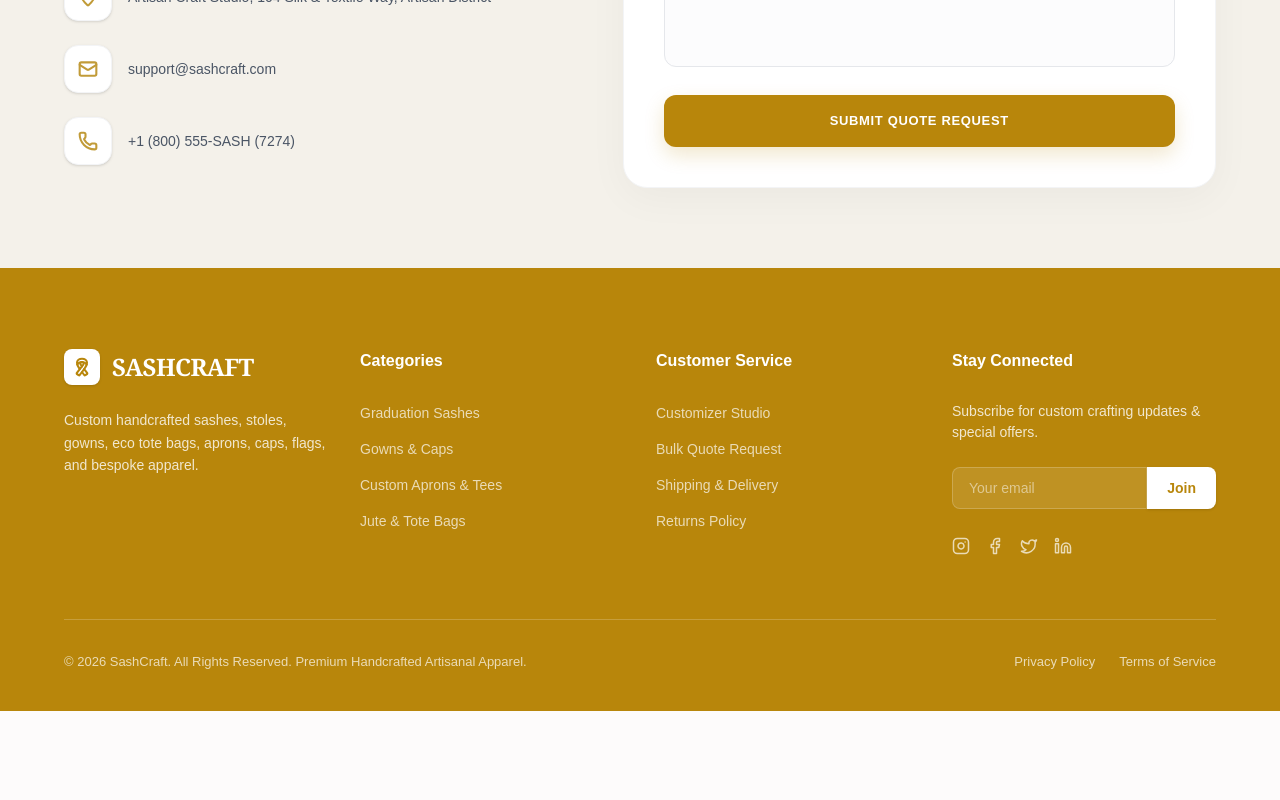
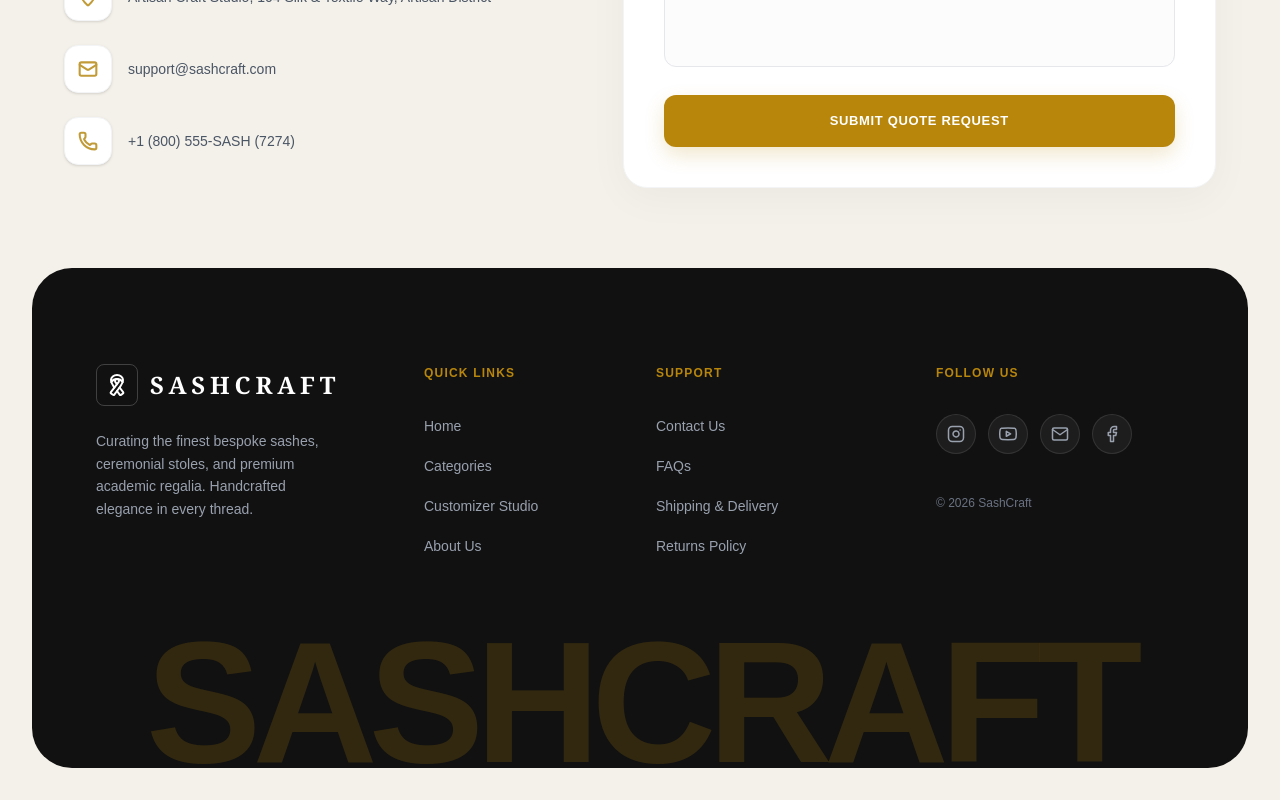
Before and after one commit to aman-2904/Sashcraft, a Next.js app: page / in a window 1280 px wide. Shown: the part 3823-4623 px from the top of the page. Before the commit the page ends 4534 px from the top, so only its background shows below. Built offline with nearby package versions, Linux system fonts and the light colour scheme.

Commit message:
refactor: redesign footer component with dark theme and updated layout

```diff
--- a/src/components/Footer.tsx
+++ b/src/components/Footer.tsx
@@ -3,93 +3,82 @@ import { Ribbon } from 'lucide-react';
 
 export default function Footer() {
   return (
-    <footer className="relative w-full border-t border-[#b8860b] bg-[#b8860b] overflow-hidden">
+    <div className="w-full bg-[#f4f1ea] px-4 pb-4 md:px-8 md:pb-8">
+      <footer className="relative w-full bg-[#111111] rounded-[30px] md:rounded-[40px] overflow-hidden pt-16 md:pt-24 flex flex-col justify-between">
 
-      <div className="max-w-[1400px] mx-auto px-8 md:px-16 pt-20 pb-10">
-        <div className="grid grid-cols-1 md:grid-cols-2 lg:grid-cols-4 gap-12 lg:gap-8 mb-16">
+        <div className="max-w-[1400px] mx-auto px-8 md:px-16 w-full">
+          <div className="grid grid-cols-1 md:grid-cols-2 lg:grid-cols-4 gap-12 lg:gap-8 mb-16 relative z-10">
 
             {/* Brand Info */}
             <div className="flex flex-col gap-6">
               <div className="flex items-center gap-3">
-              <div className="bg-white p-2 rounded-lg text-[#b8860b] shadow-sm">
-                <Ribbon size={20} strokeWidth={2.5} />
+                <div className="bg-transparent border border-white/20 p-2 rounded-lg text-white">
+                  <Ribbon size={24} strokeWidth={2} />
                 </div>
-              <span className="font-serif text-2xl font-bold tracking-tight text-white">
+                <span className="font-serif text-2xl font-bold tracking-[0.2em] text-white">
                   SASHCRAFT
                 </span>
               </div>
-            <p className="text-white/80 text-[14px] leading-relaxed">
-              Custom handcrafted sashes, stoles, gowns, eco tote bags, aprons, caps, flags, and bespoke apparel.
+              <p className="text-gray-400 text-[14px] leading-relaxed max-w-sm">
+                Curating the finest bespoke sashes, ceremonial stoles, and premium academic regalia. Handcrafted elegance in every thread.
               </p>
             </div>
 
-          {/* Categories */}
-          <div className="flex flex-col gap-5">
-            <h4 className="font-bold text-white mb-2">Categories</h4>
-            <ul className="flex flex-col gap-3">
-              <li><a href="#" className="text-white/70 hover:text-white text-[14px] transition-colors">Graduation Sashes</a></li>
-              <li><a href="#" className="text-white/70 hover:text-white text-[14px] transition-colors">Gowns & Caps</a></li>
-              <li><a href="#" className="text-white/70 hover:text-white text-[14px] transition-colors">Custom Aprons & Tees</a></li>
-              <li><a href="#" className="text-white/70 hover:text-white text-[14px] transition-colors">Jute & Tote Bags</a></li>
+            {/* Quick Links */}
+            <div className="flex flex-col gap-6 lg:ml-12">
+              <h4 className="font-bold text-[#b8860b] text-[12px] tracking-widest uppercase mb-2">Quick Links</h4>
+              <ul className="flex flex-col gap-4">
+                <li><a href="#" className="text-gray-400 hover:text-white text-[14px] font-medium transition-colors">Home</a></li>
+                <li><a href="#" className="text-gray-400 hover:text-white text-[14px] font-medium transition-colors">Categories</a></li>
+                <li><a href="#" className="text-gray-400 hover:text-white text-[14px] font-medium transition-colors">Customizer Studio</a></li>
+                <li><a href="#" className="text-gray-400 hover:text-white text-[14px] font-medium transition-colors">About Us</a></li>
               </ul>
             </div>
 
-          {/* Customer Service */}
-          <div className="flex flex-col gap-5">
-            <h4 className="font-bold text-white mb-2">Customer Service</h4>
-            <ul className="flex flex-col gap-3">
-              <li><a href="#" className="text-white/70 hover:text-white text-[14px] transition-colors">Customizer Studio</a></li>
-              <li><a href="#" className="text-white/70 hover:text-white text-[14px] transition-colors">Bulk Quote Request</a></li>
-              <li><a href="#" className="text-white/70 hover:text-white text-[14px] transition-colors">Shipping & Delivery</a></li>
-              <li><a href="#" className="text-white/70 hover:text-white text-[14px] transition-colors">Returns Policy</a></li>
+            {/* Support */}
+            <div className="flex flex-col gap-6">
+              <h4 className="font-bold text-[#b8860b] text-[12px] tracking-widest uppercase mb-2">Support</h4>
+              <ul className="flex flex-col gap-4">
+                <li><a href="#" className="text-gray-400 hover:text-white text-[14px] font-medium transition-colors">Contact Us</a></li>
+                <li><a href="#" className="text-gray-400 hover:text-white text-[14px] font-medium transition-colors">FAQs</a></li>
+                <li><a href="#" className="text-gray-400 hover:text-white text-[14px] font-medium transition-colors">Shipping & Delivery</a></li>
+                <li><a href="#" className="text-gray-400 hover:text-white text-[14px] font-medium transition-colors">Returns Policy</a></li>
               </ul>
             </div>
 
-          {/* Stay Connected */}
-          <div className="flex flex-col gap-5">
-            <h4 className="font-bold text-white mb-2">Stay Connected</h4>
-            <p className="text-white/80 text-[14px]">
-              Subscribe for custom crafting updates & special offers.
-            </p>
-            <div className="flex mt-1">
-              <input
-                type="email"
-                placeholder="Your email"
-                className="bg-white/10 border border-white/20 rounded-l-lg px-4 py-2.5 text-sm w-full text-white placeholder:text-white/50 focus:outline-none focus:border-white/50 focus:bg-white/20 transition-all"
-              />
-              <button className="bg-white hover:bg-white/90 text-[#b8860b] px-5 py-2.5 rounded-r-lg font-bold text-sm transition-colors shadow-sm">
-                Join
-              </button>
-            </div>
-            <div className="flex items-center gap-4 mt-2">
-              <a href="#" className="text-white/70 hover:text-white transition-colors">
+            {/* Follow Us */}
+            <div className="flex flex-col gap-6">
+              <h4 className="font-bold text-[#b8860b] text-[12px] tracking-widest uppercase mb-2">Follow Us</h4>
+              <div className="flex items-center gap-3">
+                <a href="#" className="w-10 h-10 rounded-full bg-white/5 border border-white/10 flex items-center justify-center text-gray-400 hover:bg-[#b8860b] hover:text-white hover:border-[#b8860b] transition-all">
                   <svg width="18" height="18" viewBox="0 0 24 24" fill="none" stroke="currentColor" strokeWidth="2" strokeLinecap="round" strokeLinejoin="round"><rect width="20" height="20" x="2" y="2" rx="5" ry="5" /><path d="M16 11.37A4 4 0 1 1 12.63 8 4 4 0 0 1 16 11.37z" /><line x1="17.5" x2="17.51" y1="6.5" y2="6.5" /></svg>
                 </a>
-              <a href="#" className="text-white/70 hover:text-white transition-colors">
+                <a href="#" className="w-10 h-10 rounded-full bg-white/5 border border-white/10 flex items-center justify-center text-gray-400 hover:bg-[#b8860b] hover:text-white hover:border-[#b8860b] transition-all">
+                  <svg width="18" height="18" viewBox="0 0 24 24" fill="none" stroke="currentColor" strokeWidth="2" strokeLinecap="round" strokeLinejoin="round"><path d="M22.54 6.42a2.78 2.78 0 0 0-1.94-2C18.88 4 12 4 12 4s-6.88 0-8.6.46a2.78 2.78 0 0 0-1.94 2A29 29 0 0 0 1 11.75a29 29 0 0 0 .46 5.33 2.78 2.78 0 0 0 1.94 2c1.72.46 8.6.46 8.6.46s6.88 0 8.6-.46a2.78 2.78 0 0 0 1.94-2 29 29 0 0 0 .46-5.33 29 29 0 0 0-.46-5.33z" /><polygon points="9.75 15.02 15.5 11.75 9.75 8.48 9.75 15.02" /></svg>
+                </a>
+                <a href="#" className="w-10 h-10 rounded-full bg-white/5 border border-white/10 flex items-center justify-center text-gray-400 hover:bg-[#b8860b] hover:text-white hover:border-[#b8860b] transition-all">
+                  <svg width="18" height="18" viewBox="0 0 24 24" fill="none" stroke="currentColor" strokeWidth="2" strokeLinecap="round" strokeLinejoin="round"><path d="M4 4h16c1.1 0 2 .9 2 2v12c0 1.1-.9 2-2 2H4c-1.1 0-2-.9-2-2V6c0-1.1.9-2 2-2z" /><polyline points="22,6 12,13 2,6" /></svg>
+                </a>
+                <a href="#" className="w-10 h-10 rounded-full bg-white/5 border border-white/10 flex items-center justify-center text-gray-400 hover:bg-[#b8860b] hover:text-white hover:border-[#b8860b] transition-all">
                   <svg width="18" height="18" viewBox="0 0 24 24" fill="none" stroke="currentColor" strokeWidth="2" strokeLinecap="round" strokeLinejoin="round"><path d="M18 2h-3a5 5 0 0 0-5 5v3H7v4h3v8h4v-8h3l1-4h-4V7a1 1 0 0 1 1-1h3z" /></svg>
                 </a>
-              <a href="#" className="text-white/70 hover:text-white transition-colors">
-                <svg width="18" height="18" viewBox="0 0 24 24" fill="none" stroke="currentColor" strokeWidth="2" strokeLinecap="round" strokeLinejoin="round"><path d="M22 4s-.7 2.1-2 3.4c1.6 10-9.4 17.3-18 11.6 2.2.1 4.4-.6 6-2C3 15.5.5 9.6 3 5c2.2 2.6 5.6 4.1 9 4-.9-4.2 4-6.6 7-3.8 1.1 0 3-1.2 3-1.2z" /></svg>
-              </a>
-              <a href="#" className="text-white/70 hover:text-white transition-colors">
-                <svg width="18" height="18" viewBox="0 0 24 24" fill="none" stroke="currentColor" strokeWidth="2" strokeLinecap="round" strokeLinejoin="round"><path d="M16 8a6 6 0 0 1 6 6v7h-4v-7a2 2 0 0 0-2-2 2 2 0 0 0-2 2v7h-4v-7a6 6 0 0 1 6-6z" /><rect width="4" height="12" x="2" y="9" /><circle cx="4" cy="4" r="2" /></svg>
-              </a>
+              </div>
+              <p className="text-gray-500 text-[12px] mt-4">
+                © 2026 SashCraft
+              </p>
+            </div>
+
           </div>
         </div>
 
+        {/* Massive Watermark */}
+        <div className="w-full overflow-hidden flex justify-center items-end mt-4 pointer-events-none select-none relative z-0">
+          <span className="text-[12.5vw] lg:text-[13.5vw] font-black text-[#b8860b]/[0.20] leading-[0.75] tracking-tighter whitespace-nowrap">
+            SASHCRAFT
+          </span>
         </div>
 
-        {/* Bottom Bar */}
-        <div className="pt-8 border-t border-white/20 flex flex-col md:flex-row items-center justify-between gap-4">
-          <p className="text-white/70 text-[13px]">
-            © 2026 SashCraft. All Rights Reserved. Premium Handcrafted Artisanal Apparel.
-          </p>
-          <div className="flex items-center gap-6">
-            <a href="#" className="text-white/70 hover:text-white text-[13px] transition-colors">Privacy Policy</a>
-            <a href="#" className="text-white/70 hover:text-white text-[13px] transition-colors">Terms of Service</a>
+      </footer>
     </div>
-        </div>
-      </div>
-    </footer>
   );
 }
```
Lines whose indentation alone changed are shown as unchanged.
